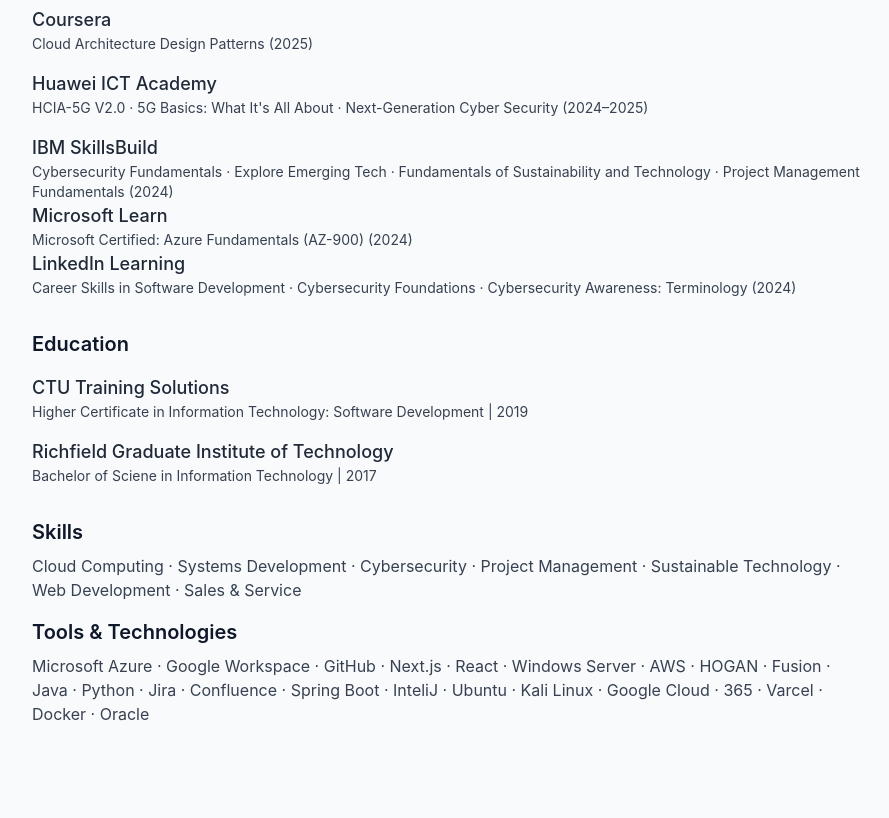
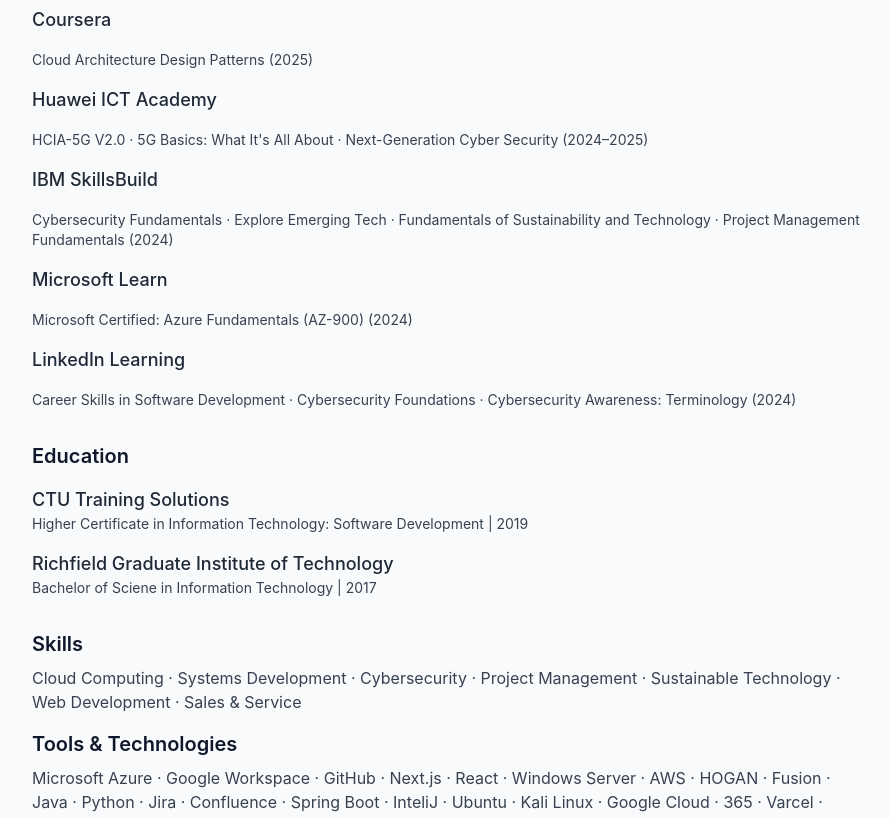
Before and after one commit to MrSpecks/MrSpecks-, a Next.js app in the folder portfolio/: page /resume in a window 1280 px wide. Shown: the part 1840-2658 px from the top of the page, without its empty margins (192-1081 px from the left). Built offline with nearby package versions, Linux system fonts and the light colour scheme.

Commit message:
Update resume.tsx

```diff
--- a/portfolio/pages/resume.tsx
+++ b/portfolio/pages/resume.tsx
@@ -144,7 +144,7 @@ export default function ResumePage() {
     In pursuit of continuous learning and excellence, I have independently completed a series of specialized online courses and certifications. This reflects my commitment to staying ahead in a rapidly evolving digital landscape and mastering modern technologies and methodologies.
   </p>
   <div className="space-y-4">
-  <div>
+  <div className="space-y-4">
       <h3 className="text-lg font-medium text-gray-800 dark:text-gray-200">
         Coursera
       </h3>
@@ -152,7 +152,7 @@ export default function ResumePage() {
         Cloud Architecture Design Patterns (2025)
       </p>
     </div>
-    <div>
+    <div className="space-y-4">
       <h3 className="text-lg font-medium text-gray-800 dark:text-gray-200">
         Huawei ICT Academy
       </h3>
@@ -160,8 +160,7 @@ export default function ResumePage() {
         HCIA-5G V2.0 · 5G Basics: What It's All About · Next-Generation Cyber Security (2024–2025)
       </p>
     </div>
-    <div>
-    <div>
+    <div className="space-y-4">
       <h3 className="text-lg font-medium text-gray-800 dark:text-gray-200">
         IBM SkillsBuild
       </h3>
@@ -169,7 +168,7 @@ export default function ResumePage() {
         Cybersecurity Fundamentals · Explore Emerging Tech · Fundamentals of Sustainability and Technology · Project Management Fundamentals (2024)
       </p>
     </div>
-    <div>
+    <div className="space-y-4">
       <h3 className="text-lg font-medium text-gray-800 dark:text-gray-200">
         Microsoft Learn
       </h3>
@@ -177,14 +176,15 @@ export default function ResumePage() {
         Microsoft Certified: Azure Fundamentals (AZ-900) (2024)
       </p>
     </div>
+    <div className="space-y-4">
       <h3 className="text-lg font-medium text-gray-800 dark:text-gray-200">
         LinkedIn Learning
       </h3>
       <p className="text-sm text-gray-700 dark:text-gray-300">
         Career Skills in Software Development · Cybersecurity Foundations · Cybersecurity Awareness: Terminology (2024)
       </p>
+      </div>
     </div>
-  </div>
 </section>
       <section className="mb-8 px-4 sm:px-6 lg:px-8 max-w-4xl mx-auto">
         <h2 className="text-xl font-semibold mb-4 text-slate-900 dark:text-slate-100">
```
